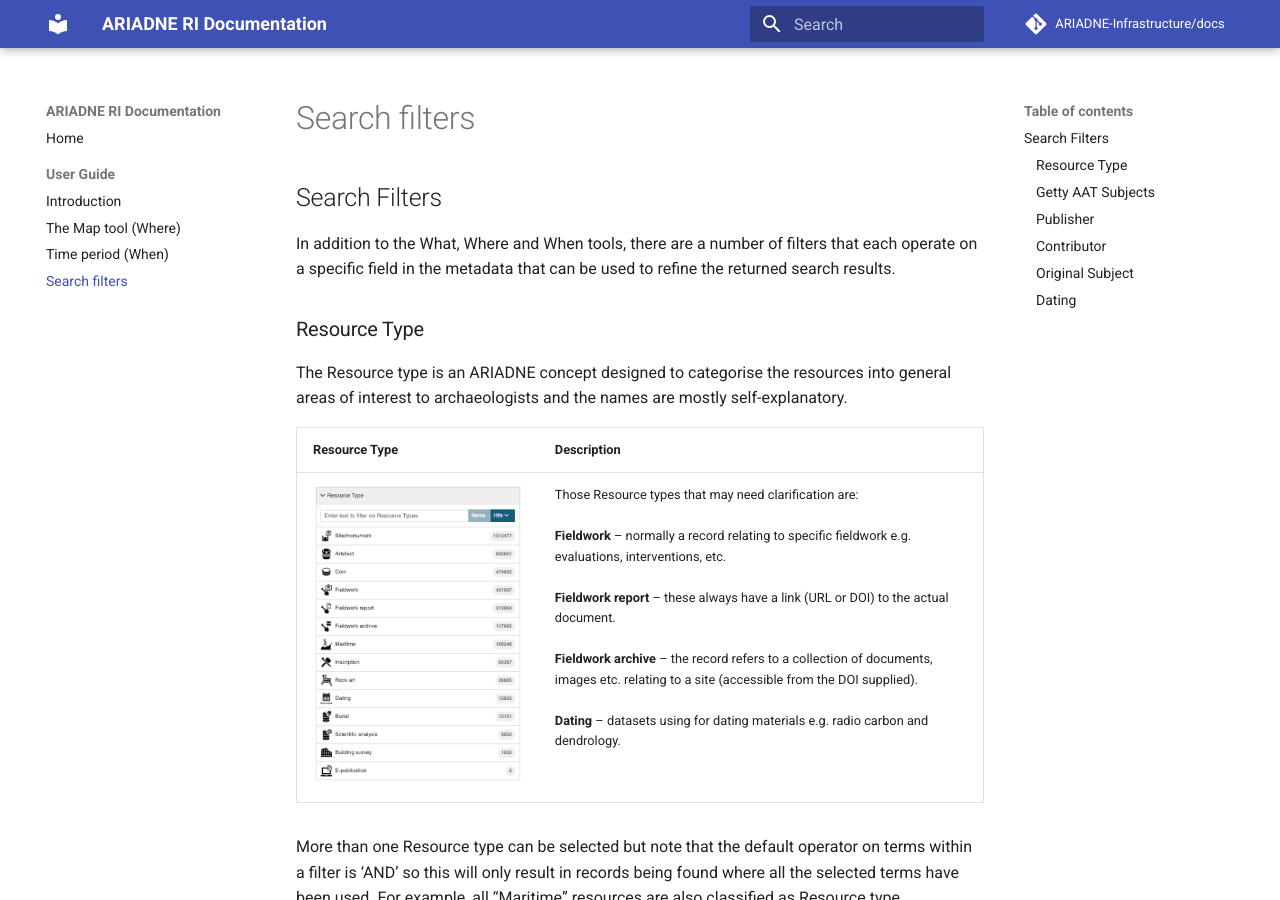
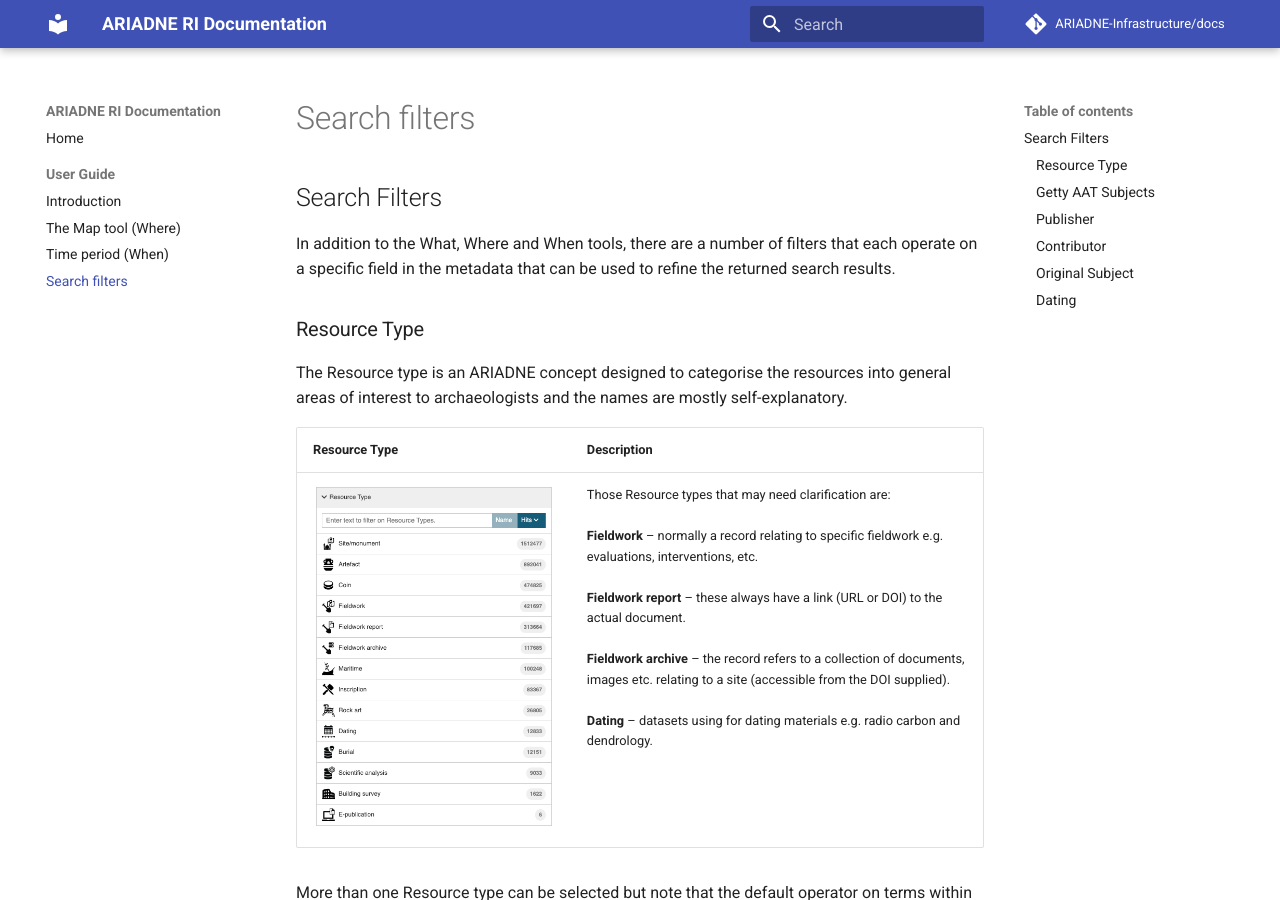
Before and after one commit to uoy-ads/hsds-data-catalogue-docs, an MkDocs documentation site: the page built from docs/Portal_User_Guide/Section-4_Search_Filters.md, in a window 1280 px wide and 900 px high. Built offline with MkDocs 1.6.1 and Material for MkDocs 9.7.7, drawn with Linux system fonts in a browser that asks for light colours; comment, search, counter and statistics services are not loaded.

Commit message:
Update Section-4_Search_Filters.md

```diff
--- a/docs/Portal_User_Guide/Section-4_Search_Filters.md
+++ b/docs/Portal_User_Guide/Section-4_Search_Filters.md
@@ -8,7 +8,7 @@
 
 | Resource Type | Description |
 | ----------- | ----------- |
-| ![image](../assets/21-Resource-types.png){ width="350" } | Those Resource types that may need clarification are: <Br><Br>**Fieldwork** – normally a record relating to specific fieldwork e.g. evaluations, interventions, etc. <Br><Br>**Fieldwork report** – these always have a link (URL or DOI) to the actual document.<Br><Br>**Fieldwork archive** – the record refers to a collection of documents, images etc. relating to a site (accessible from the DOI supplied).<Br><Br>**Dating** – datasets using for dating materials e.g. radio carbon and dendrology. |
+| ![image](../assets/21-Resource-types.png){ width="450" } | Those Resource types that may need clarification are: <Br><Br>**Fieldwork** – normally a record relating to specific fieldwork e.g. evaluations, interventions, etc. <Br><Br>**Fieldwork report** – these always have a link (URL or DOI) to the actual document.<Br><Br>**Fieldwork archive** – the record refers to a collection of documents, images etc. relating to a site (accessible from the DOI supplied).<Br><Br>**Dating** – datasets using for dating materials e.g. radio carbon and dendrology. |
 
 More than one Resource type can be selected but note that the default operator on terms within a filter is ‘AND’ so this will only result in records being found where all the selected terms have been used. For example, all “Maritime” resources are also classified as Resource type “Site/monument” so combining both Resource types has the same result as selecting just ”Maritime” (this is logical as currently the maritime records relate to ship wrecks). Conversely, Resource type  “Artefacts” and “Coins” have been applied separately and the only record that is returned matching both Resource types is the Collection record for the Portable Antiquities Scheme. In most cases, this filter is useful for excluding records that do not match the specified Resource type.
 
@@ -36,7 +36,7 @@
 
 Note that the “i” icon next to each name provides a short summary about the Publisher in a new page which also shows the geographic distribution of their records on the map and the first 20 of these below a link to the Publisher’s website. The second link will display the results in the standard ‘Results’ page.
 
-![image](../assets/24-Publisher-information.png){ width="800" }
+![image](../assets/24-Publisher-information.png){ width="850" }
 
 <p align=center><i>The Publisher information for Nara, Japan</i></p>
 
```
